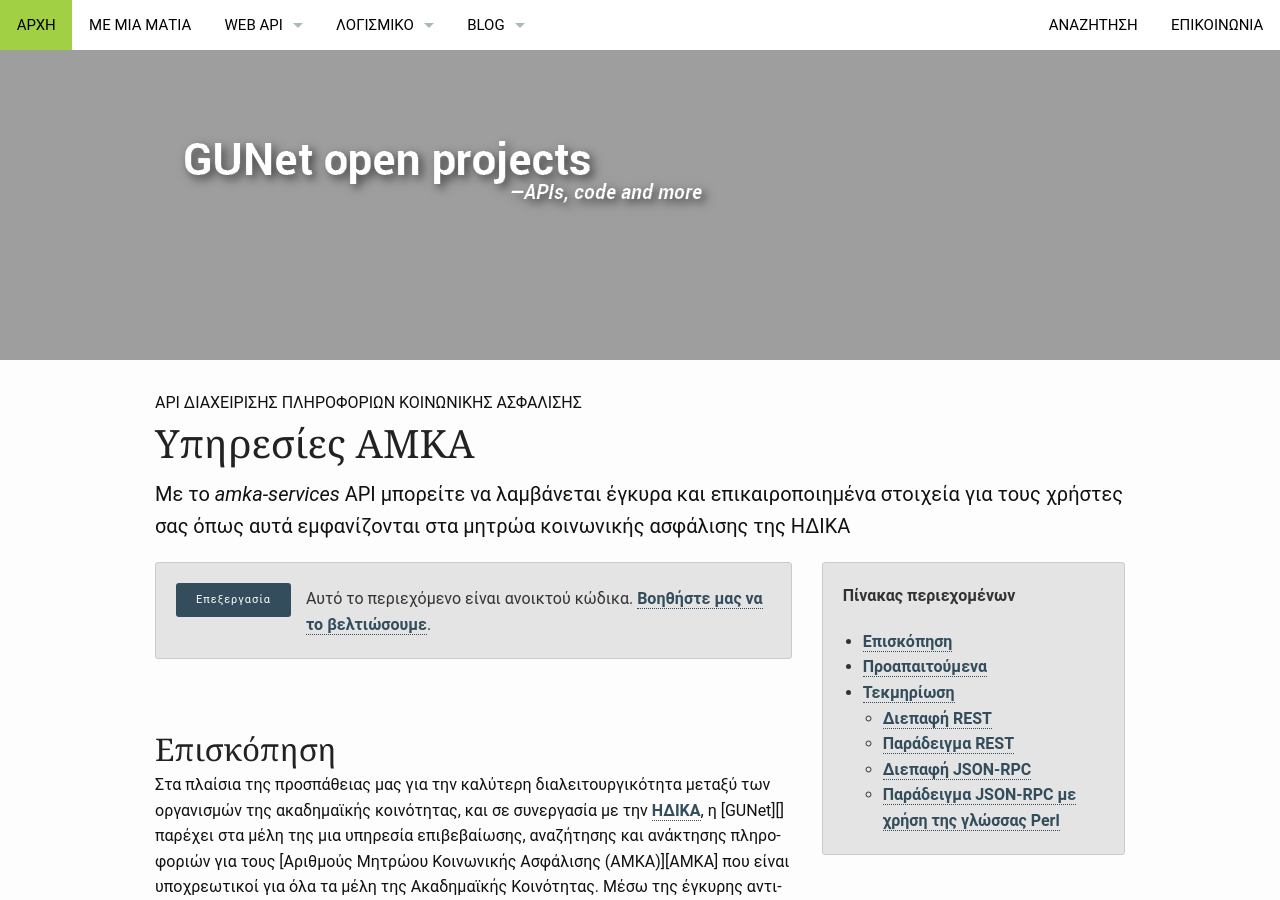
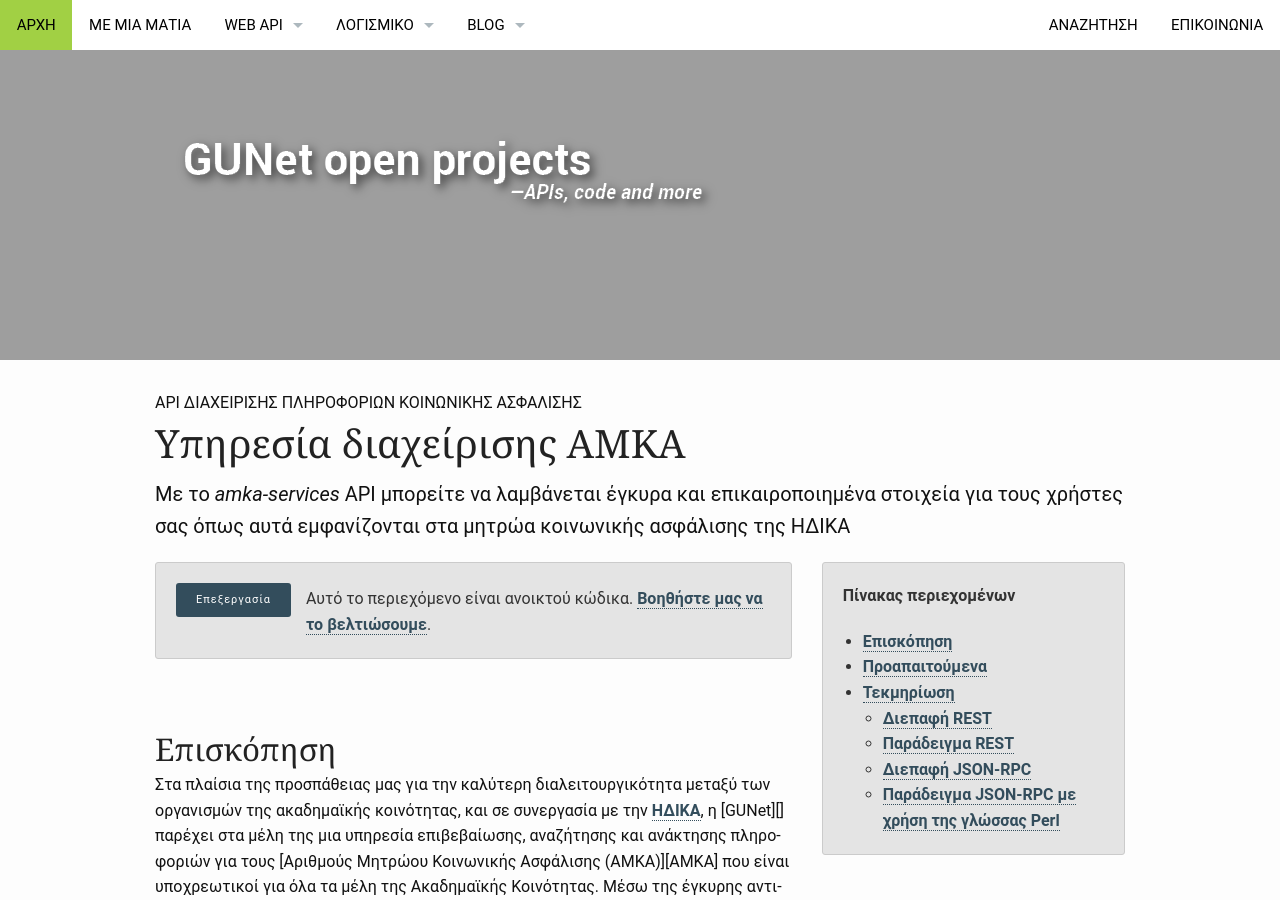
Before and after one commit to kouk/gunet.github.io, a Jekyll site: the page built from _apis/amka-services.md, in a window 1280 px wide and 900 px high. Built offline with Jekyll 4.4.1, drawn with Linux system fonts in a browser that asks for light colours.

Commit message:
change title of amka services document

```diff
--- a/_apis/amka-services.md
+++ b/_apis/amka-services.md
@@ -1,6 +1,6 @@
 ---
 layout: page-fullwidth
-title: "Υπηρεσίες AMKA"
+title: "Υπηρεσία διαχείρισης AMKA"
 subheadline: "API διαχείρισης πληροφοριών κοινωνικής ασφάλισης"
 meta_teaser: "API για την επιβεβαίωση της εγκυρότητας των στοιχείων που συνδέονται με τον ΑΜΚΑ."
 teaser: "Με το <em>amka-services</em></a> API μπορείτε να λαμβάνεται έγκυρα και επικαιροποιημένα στοιχεία για τους χρήστες σας όπως αυτά εμφανίζονται στα μητρώα κοινωνικής ασφάλισης της ΗΔΙΚΑ"
```
